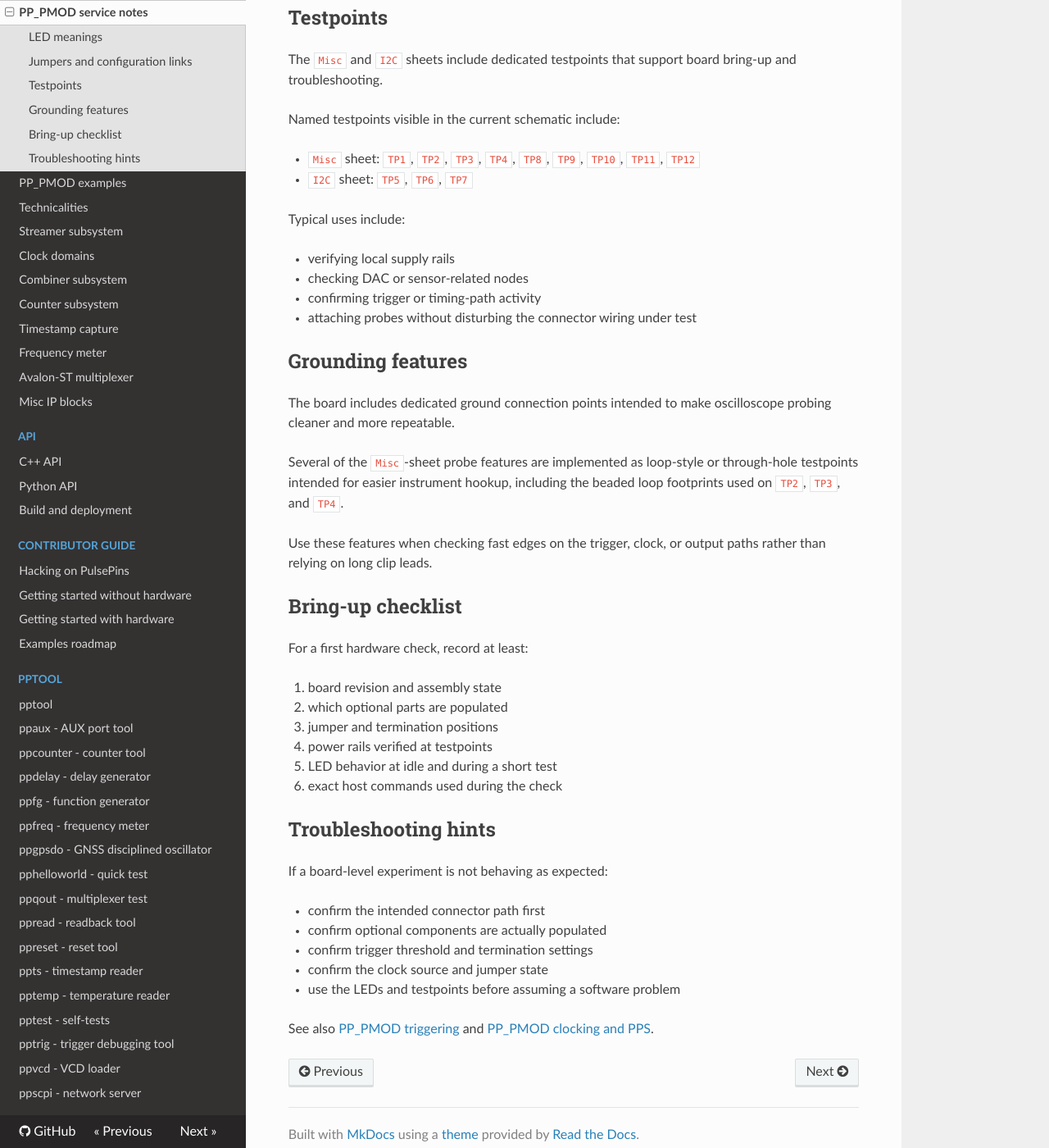
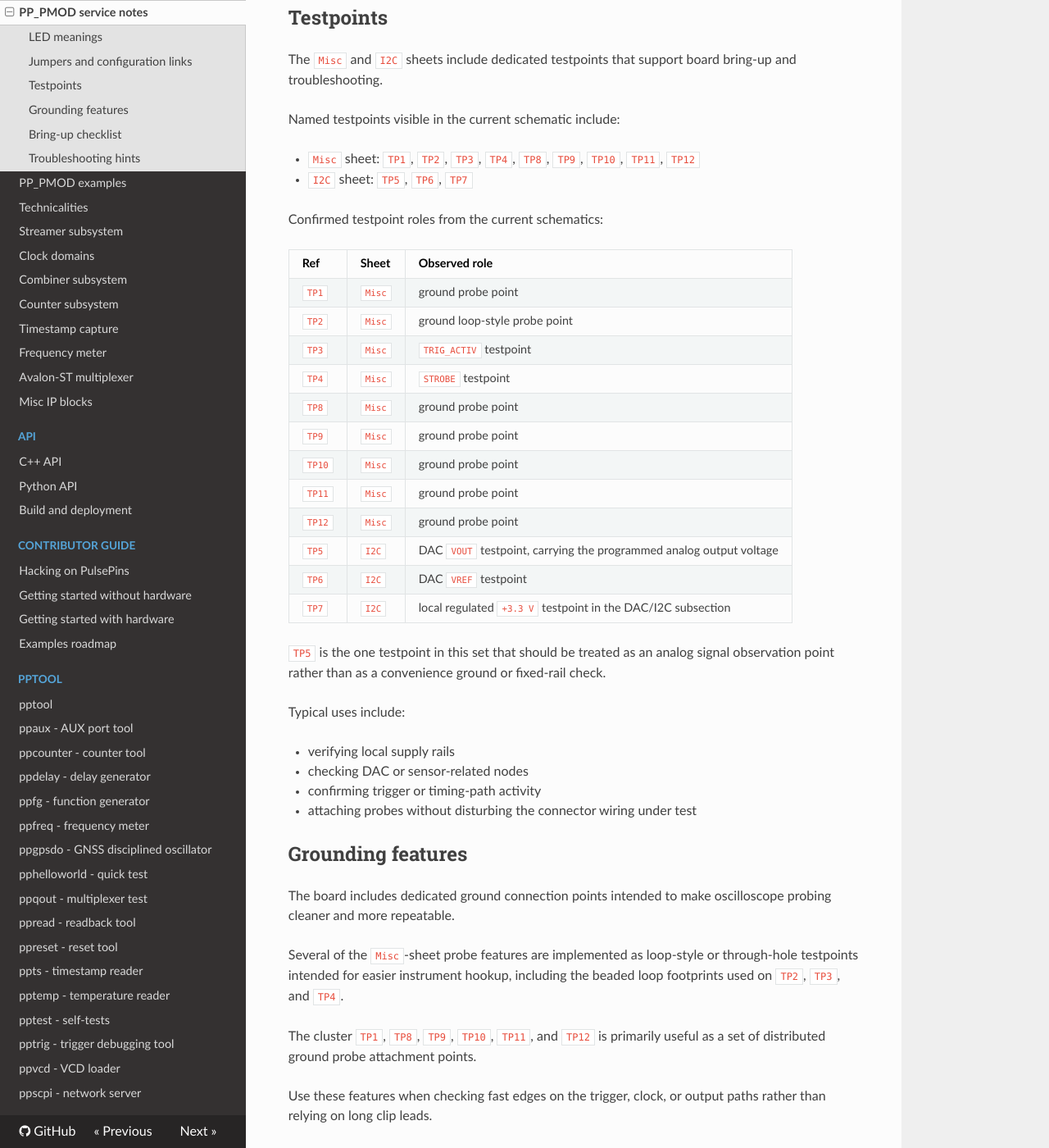
Before and after one commit to rokzitko/PulsePins, an MkDocs documentation site: the page built from docs/docs/pp_pmod_service.md, in a window 1280 px wide and 1400 px high, scrolled down 1118 px. Shown: the whole window at 82% size. Built offline with MkDocs 1.6.1, drawn with Linux system fonts in a browser that asks for light colours; nearby versions of some CDN libraries.

Commit message:
document PP_PMOD testpoints

```diff
--- a/docs/docs/pp_pmod_service.md
+++ b/docs/docs/pp_pmod_service.md
@@ -43,6 +43,25 @@ Named testpoints visible in the current schematic include:
 * `Misc` sheet: `TP1`, `TP2`, `TP3`, `TP4`, `TP8`, `TP9`, `TP10`, `TP11`, `TP12`
 * `I2C` sheet: `TP5`, `TP6`, `TP7`
 
+Confirmed testpoint roles from the current schematics:
+
+| Ref | Sheet | Observed role |
+| --- | --- | --- |
+| `TP1` | `Misc` | ground probe point |
+| `TP2` | `Misc` | ground loop-style probe point |
+| `TP3` | `Misc` | `TRIG_ACTIV` testpoint |
+| `TP4` | `Misc` | `STROBE` testpoint |
+| `TP8` | `Misc` | ground probe point |
+| `TP9` | `Misc` | ground probe point |
+| `TP10` | `Misc` | ground probe point |
+| `TP11` | `Misc` | ground probe point |
+| `TP12` | `Misc` | ground probe point |
+| `TP5` | `I2C` | DAC `VOUT` testpoint, carrying the programmed analog output voltage |
+| `TP6` | `I2C` | DAC `VREF` testpoint |
+| `TP7` | `I2C` | local regulated `+3.3 V` testpoint in the DAC/I2C subsection |
+
+`TP5` is the one testpoint in this set that should be treated as an analog signal observation point rather than as a convenience ground or fixed-rail check.
+
 Typical uses include:
 
 * verifying local supply rails
@@ -55,6 +74,8 @@ Typical uses include:
 The board includes dedicated ground connection points intended to make oscilloscope probing cleaner and more repeatable.
 
 Several of the `Misc`-sheet probe features are implemented as loop-style or through-hole testpoints intended for easier instrument hookup, including the beaded loop footprints used on `TP2`, `TP3`, and `TP4`.
+
+The cluster `TP1`, `TP8`, `TP9`, `TP10`, `TP11`, and `TP12` is primarily useful as a set of distributed ground probe attachment points.
 
 Use these features when checking fast edges on the trigger, clock, or output paths rather than relying on long clip leads.
 
```
